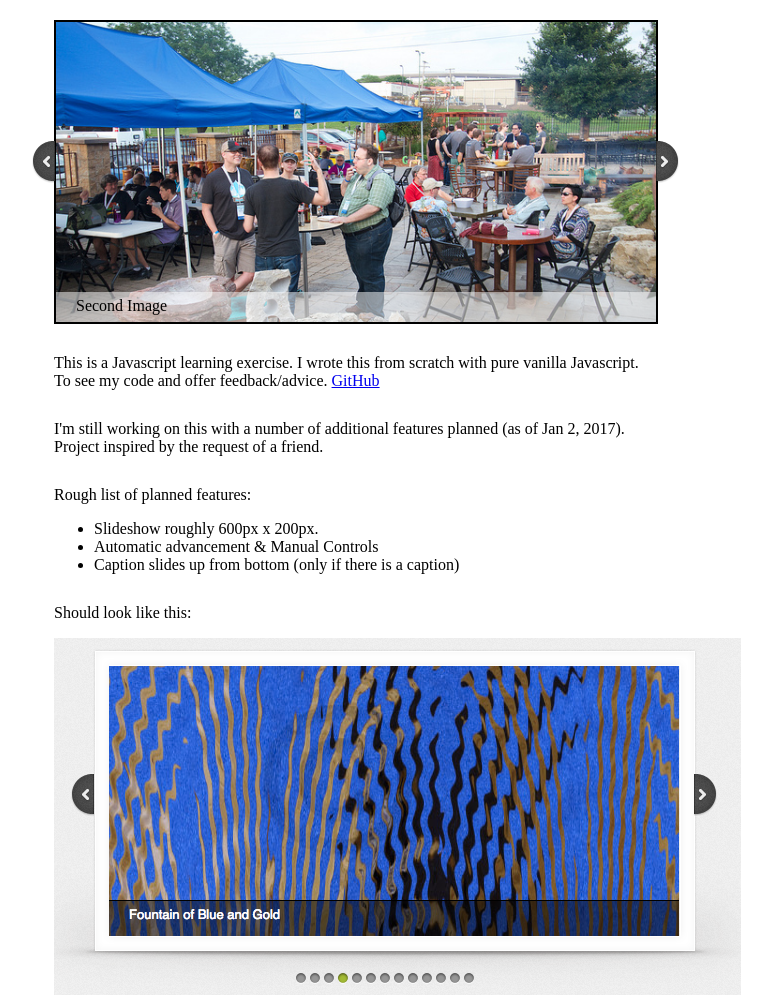
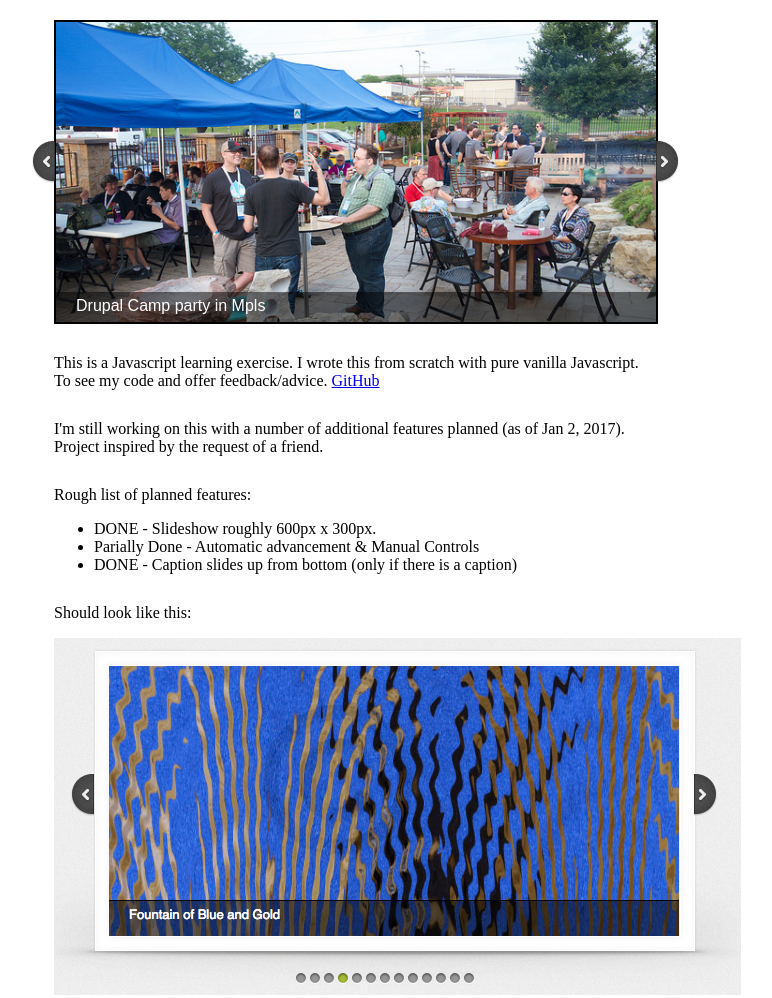
Before and after one commit to frankcollins3/simple-javascript-slideshow, a plain HTML site: page index.html in a window 1280 px wide. Shown: the whole page, without its empty margins (286-1058 px from the left). Drawn offline with Linux system fonts and the light colour scheme.

Commit message:
Some minor changes to text

```diff
--- a/index.html
+++ b/index.html
@@ -13,11 +13,11 @@
 
   <script type="text/javascript">
     var slides = [
-      {fileName: "one.jpg", caption: "First Image"},
-      {fileName: "two.jpg", caption: "Second Image"},
-      {fileName: "three.jpg", caption: "Third Image"},
+      {fileName: "one.jpg", caption: "The annual group photo"},
+      {fileName: "two.jpg", caption: "Drupal Camp party in Mpls"},
+      {fileName: "three.jpg", caption: "I see Ben and Brad!"},
       {fileName: "four.jpg", caption: ""},
-      {fileName: "five.jpg", caption: "Fifth Image"}
+      {fileName: "five.jpg", caption: "Looks like Ivan is hungry"}
     ];
   </script>
 
@@ -51,9 +51,9 @@
     <p class="left-align">Rough list of planned features:
     </p>
     <ul>
-      <li>Slideshow roughly 600px x 200px.</li>
-      <li>Automatic advancement & Manual Controls</li>
-      <li>Caption slides up from bottom (only if there is a caption)</li>
+      <li>DONE - Slideshow roughly 600px x 300px.</li>
+      <li>Parially Done - Automatic advancement & Manual Controls</li>
+      <li>DONE - Caption slides up from bottom (only if there is a caption)</li>
     </ul>
     <p>Should look like this:</p>
     <img src="images/slides.png">
--- a/java.css
+++ b/java.css
@@ -2,6 +2,8 @@
 
 html {
   padding: 0px; margin: 0px;
+  font-family: "Times New Roman", Times, serif;
+
 }
 
 .wrapper {
@@ -38,6 +40,7 @@ html {
   width: 1800px;
   height: 400px;
   margin-left: -600px;
+  font-family: Arial, Gadget, sans-serif;
 }
 
 #slides.animate {
@@ -74,9 +77,10 @@ html {
 
 .caption {
   padding: 5px 20px;
-  background-color: rgba(255, 255, 255, 0.5);
+  background-color: rgba(0, 0, 0, 0.5);
   width: 560px;
   height: 20px;
+  color: white;
 }
 
 
```
